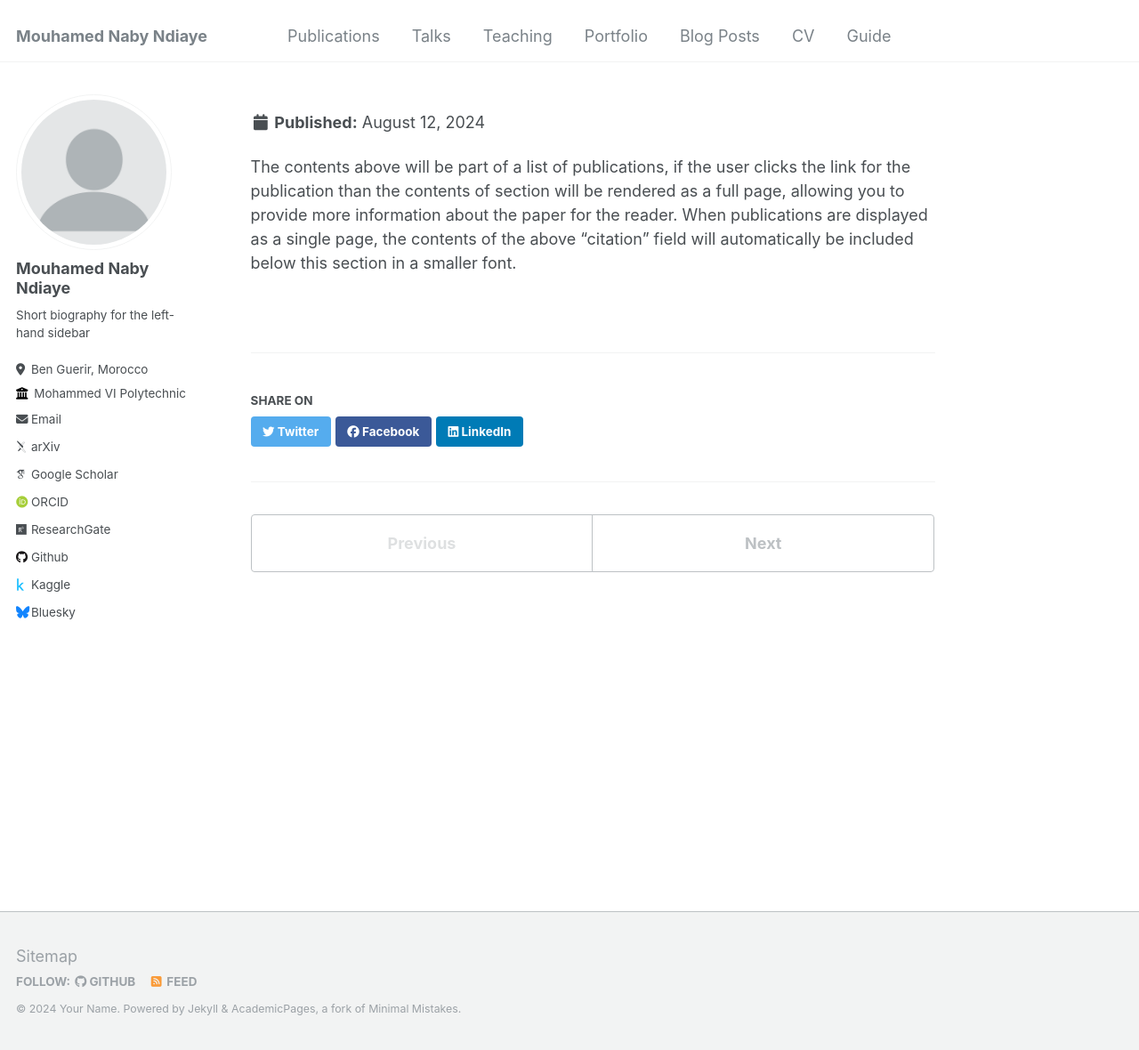
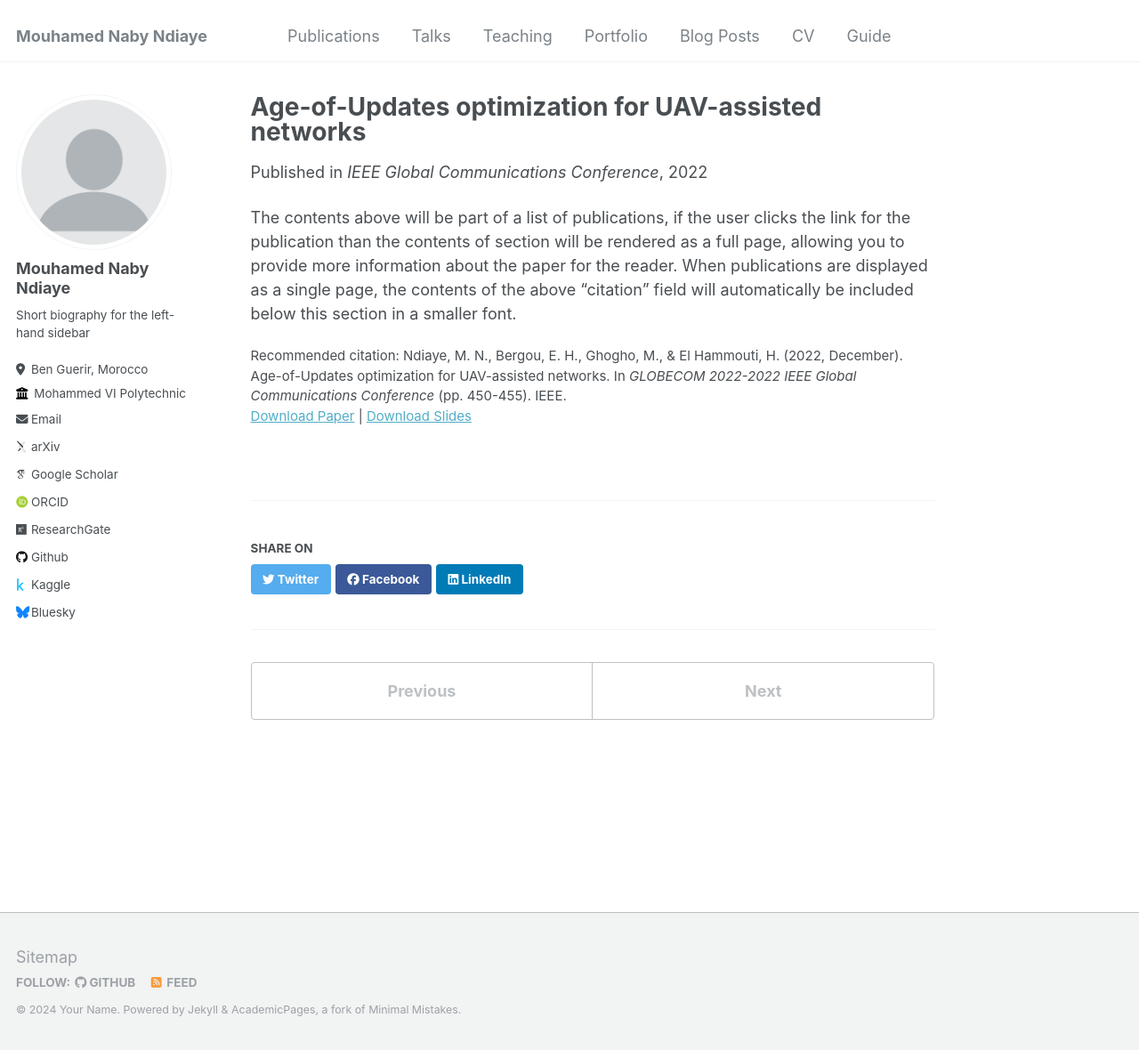
Before and after one commit to Nabzozifo/Nabzozifo.github.io, a Jekyll site: the page built from _publications/2009-10-01-paper-title-number-1.md, in a window 1280 px wide and 1180 px high. Shown: the whole window at 89% size. Built offline with Jekyll 4.4.1, drawn with Linux system fonts in a browser that asks for light colours; some web fonts are replaced.

Commit message:
Update 2009-10-01-paper-title-number-1.md

```diff
--- a/_publications/2009-10-01-paper-title-number-1.md
+++ b/_publications/2009-10-01-paper-title-number-1.md
@@ -1,13 +1,13 @@
 ---
 title: "Age-of-Updates optimization for UAV-assisted networks"
 collection: publications
-permalink: /publication/2010-10-01-paper-title-number-2
-excerpt: 'The paper discusses unmanned aerial vehicles (UAVs) to collect and relay data from IoT devices to the network, focusing on scenarios where timely data updates are crucial. The study optimizes the Age-of-Updates (AoU) to maximise data freshness by carefully scheduling UAV positions and user associations. Unlike previous works that use binary association parameters, this approach assumes devices send updates based on a probability distribution, optimizing the expected AoU under service and energy constraints. The non-convex problem is solved using an interior-point method, with simulation results demonstrating the proposed approach's effectiveness compared to binary association methods'
-date: 2010-10-01
-venue: 'Journal 1'
-slidesurl: 'http://academicpages.github.io/files/slides2.pdf'
-paperurl: 'http://academicpages.github.io/files/paper2.pdf'
-citation: 'Your Name, You. (2010). &quot;Paper Title Number 2.&quot; <i>Journal 1</i>. 1(2).'
+permalink: /publication/2009-10-01-paper-title-number-1
+excerpt: 'The paper discusses unmanned aerial vehicles (UAVs) to collect and relay data from IoT devices to the network, focusing on scenarios where timely data updates are crucial.'
+date: 2022-12-4
+venue: 'IEEE Global Communications Conference'
+slidesurl: ''
+paperurl: 'http://academicpages.github.io/files/paper4.pdf'
+citation: 'Ndiaye, M. N., Bergou, E. H., Ghogho, M., & El Hammouti, H. (2022, December). Age-of-Updates optimization for UAV-assisted networks. In <i>GLOBECOM 2022-2022 IEEE Global Communications Conference</i> (pp. 450-455). IEEE.'
 ---
 
 The contents above will be part of a list of publications, if the user clicks the link for the publication than the contents of section will be rendered as a full page, allowing you to provide more information about the paper for the reader. When publications are displayed as a single page, the contents of the above "citation" field will automatically be included below this section in a smaller font.
```
